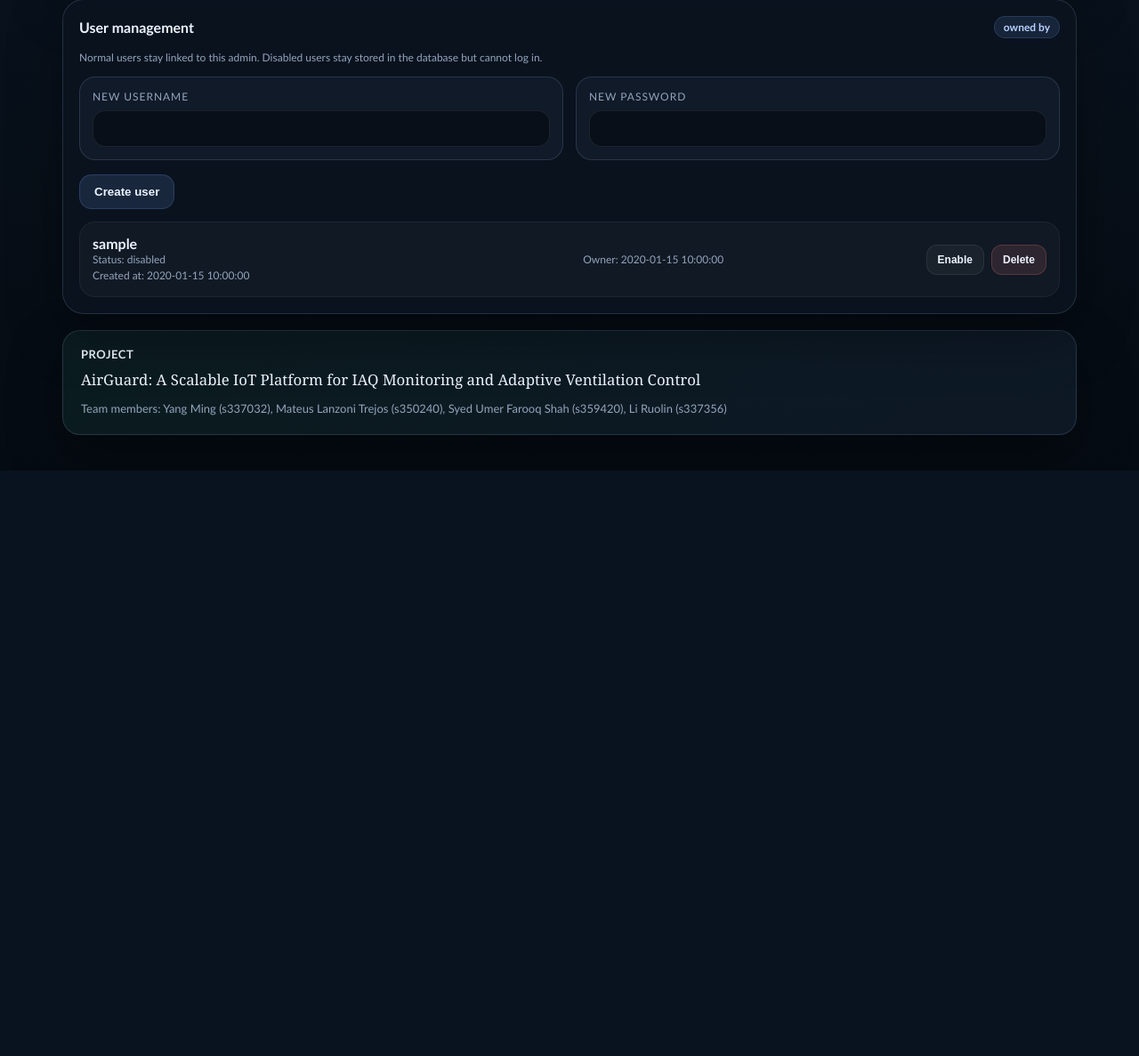
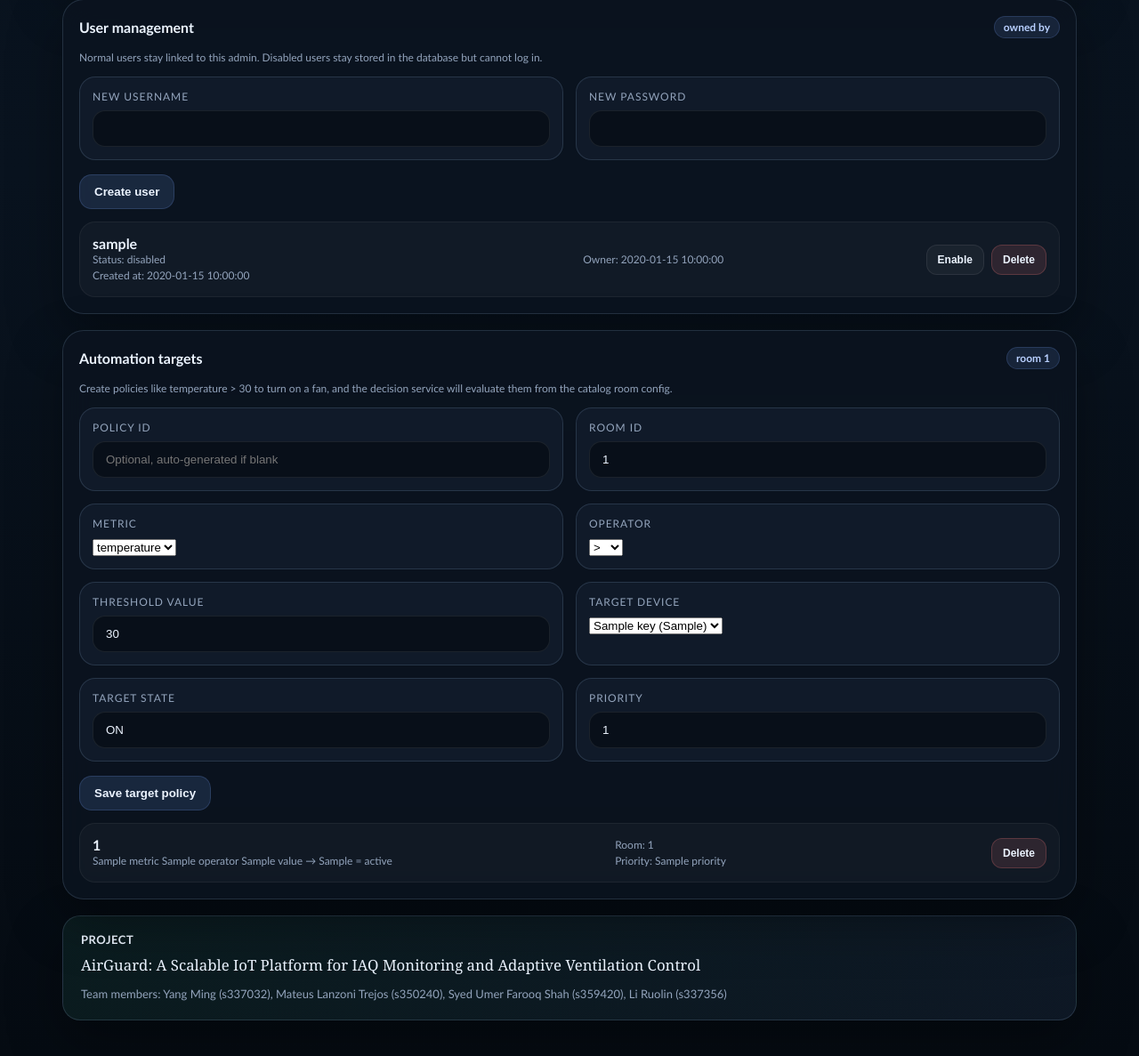
Before and after one commit to MateusLanzoni/IoT-AirQualitySystem, a FastAPI app: template dashboard_service/templates/admin_env.html in a window 1280 px wide. Shown: the part 877-2064 px from the top of the page at 89% size. Before the commit the page ends 1406 px from the top, so only its background shows below. Run offline with FastAPI, Linux system fonts and the light colour scheme; the template is opened without the code that fills it: most values are stand-ins (such as "Sample title", 1, 10 or a date in 2020).

Commit message:
feat: enhance policy management with new target creation and deletion endpoints, update decision logging, and improve UI for automation targets

```diff
--- a/dashboard_service/main.py
+++ b/dashboard_service/main.py
@@ -65,6 +65,9 @@ class AdminEnvUpdate(BaseModel):
 class AdminUserCreate(BaseModel):
     username: str = Field(min_length=1)
     password: str = Field(min_length=1)
+
+
+ALLOWED_POLICY_OPERATORS = {">", "<", ">=", "<=", "=="}
 
 def get_service_urls() -> dict[str, str]:
     return {
@@ -182,6 +185,40 @@ def _admin_context() -> dict[str, Any]:
         ],
         "dotenv_path": str(ROOT_DOTENV_PATH),
     }
+
+
+def _build_policy_id(room_id: str, metric: str, operator: str, value: float, target_device: str) -> str:
+    raw = f"{room_id}_{metric}_{operator}_{value}_{target_device}"
+    slug = re.sub(r"[^a-zA-Z0-9]+", "_", raw).strip("_").lower()
+    stamp = datetime.now(timezone.utc).strftime("%Y%m%d%H%M%S")
+    return f"policy_{slug}_{stamp}"
+
+
+def _normalize_policy_value(value: str) -> float:
+    try:
+        return float(value)
+    except Exception as exc:
+        raise HTTPException(status_code=400, detail="Target value must be numeric.") from exc
+
+
+async def _catalog_post(path: str, payload: dict[str, Any]) -> dict[str, Any]:
+    service_urls = get_service_urls()
+    response = await app.state.http.post(f"{service_urls['catalog']}{path}", json=payload)
+    response.raise_for_status()
+    body = response.json()
+    if isinstance(body, dict) and body.get("code", 1) != 0:
+        raise HTTPException(status_code=400, detail=body.get("msg", "Catalog request failed"))
+    return body
+
+
+async def _catalog_delete(path: str) -> dict[str, Any]:
+    service_urls = get_service_urls()
+    response = await app.state.http.delete(f"{service_urls['catalog']}{path}")
+    response.raise_for_status()
+    body = response.json()
+    if isinstance(body, dict) and body.get("code", 1) != 0:
+        raise HTTPException(status_code=400, detail=body.get("msg", "Catalog request failed"))
+    return body
 
 
 def _render_login_context(request: Request, message: str | None = None, error: str | None = None) -> dict[str, Any]:
@@ -447,10 +484,28 @@ async def admin_env(request: Request, message: str | None = None, error: str | N
     if isinstance(current_user, RedirectResponse):
         return current_user
 
+    service_urls = get_service_urls()
+    default_room_id = get_default_room_id()
+    room_snapshot = await _fetch_json(f"{service_urls['catalog']}/room/{default_room_id}")
+    devices_snapshot = await _fetch_json(f"{service_urls['catalog']}/devices")
+    room_data = room_snapshot.get("data", {}) if isinstance(room_snapshot, dict) else {}
+    room_targets = room_data.get("policies", []) if isinstance(room_data, dict) else []
+    all_devices = devices_snapshot.get("data", []) if isinstance(devices_snapshot, dict) else []
+    room_devices = [
+        device
+        for device in all_devices
+        if device.get("room_id") == default_room_id and device.get("category") == "actuator"
+    ]
+    if not room_devices and isinstance(room_data, dict):
+        room_devices = room_data.get("devices", [])
+
     context = _admin_context()
     context["request"] = request
     context["current_user"] = current_user
     context["managed_users"] = auth_store.list_users_for_admin(int(current_user["id"]))
+    context["default_room_id"] = default_room_id
+    context["room_targets"] = room_targets
+    context["room_devices"] = [device for device in room_devices if device.get("category") == "actuator"] or room_devices
     context["dashboard_url"] = "/dashboard"
     context["logout_url"] = "/logout"
     context["message"] = message
@@ -467,6 +522,71 @@ async def update_admin_env(request: Request, payload: AdminEnvUpdate):
     _authorize_admin(payload.password)
     updated_keys = _apply_env_updates(payload.values)
     return {"status": "ok", "updated": updated_keys, "dotenv_path": str(ROOT_DOTENV_PATH)}
+
+
+@app.post("/admin/targets/create")
+async def admin_create_target(
+    request: Request,
+    room_id: str = Form(...),
+    metric: str = Form(...),
+    operator: str = Form(...),
+    value: str = Form(...),
+    target_device: str = Form(...),
+    target_state: str = Form(...),
+    priority: int = Form(1),
+    policy_id: str | None = Form(None),
+):
+    current_user = _require_admin_user(request)
+    if isinstance(current_user, RedirectResponse):
+        return current_user
+
+    room_value = room_id.strip() or get_default_room_id()
+    metric_value = metric.strip().lower()
+    operator_value = operator.strip()
+    target_device_value = target_device.strip()
+    target_state_value = target_state.strip().upper()
+
+    if operator_value not in ALLOWED_POLICY_OPERATORS:
+        return RedirectResponse(_message_url("/admin/env", error="Unsupported target operator."), status_code=303)
+
+    if not target_device_value:
+        return RedirectResponse(_message_url("/admin/env", error="Target device is required."), status_code=303)
+
+    payload = {
+        "policy_id": policy_id.strip() if policy_id and policy_id.strip() else _build_policy_id(room_value, metric_value, operator_value, _normalize_policy_value(value), target_device_value),
+        "room_id": room_value,
+        "metric": metric_value,
+        "operator": operator_value,
+        "value": _normalize_policy_value(value),
+        "target_device": target_device_value,
+        "target_state": target_state_value,
+        "priority": priority,
+    }
+
+    try:
+        await _catalog_post("/policies", payload)
+    except HTTPException as exc:
+        return RedirectResponse(_message_url("/admin/env", error=str(exc.detail)), status_code=303)
+    except Exception as exc:
+        return RedirectResponse(_message_url("/admin/env", error=f"Unable to save target: {exc}"), status_code=303)
+
+    return RedirectResponse(_message_url("/admin/env", message="Target saved."), status_code=303)
+
+
+@app.post("/admin/targets/{policy_id}/delete")
+async def admin_delete_target(request: Request, policy_id: str):
+    current_user = _require_admin_user(request)
+    if isinstance(current_user, RedirectResponse):
+        return current_user
+
+    try:
+        await _catalog_delete(f"/policies/{policy_id}")
+    except HTTPException as exc:
+        return RedirectResponse(_message_url("/admin/env", error=str(exc.detail)), status_code=303)
+    except Exception as exc:
+        return RedirectResponse(_message_url("/admin/env", error=f"Unable to delete target: {exc}"), status_code=303)
+
+    return RedirectResponse(_message_url("/admin/env", message="Target deleted."), status_code=303)
 
 
 @app.post("/admin/users/create")
--- a/dashboard_service/templates/admin_env.html
+++ b/dashboard_service/templates/admin_env.html
@@ -259,6 +259,43 @@
       margin-top: 14px;
     }
 
+    .policy-grid {
+      display: grid;
+      grid-template-columns: repeat(2, minmax(0, 1fr));
+      gap: 14px;
+      margin-top: 14px;
+    }
+
+    .policy-list {
+      display: grid;
+      gap: 12px;
+      margin-top: 14px;
+    }
+
+    .policy-row {
+      display: grid;
+      grid-template-columns: minmax(0, 1.4fr) minmax(0, 1fr) auto;
+      gap: 12px;
+      align-items: center;
+      padding: 14px;
+      border-radius: 18px;
+      border: 1px solid rgba(255, 255, 255, 0.05);
+      background: rgba(255, 255, 255, 0.03);
+    }
+
+    .policy-row .meta {
+      color: var(--muted);
+      font-size: 12px;
+      line-height: 1.5;
+    }
+
+    .policy-actions {
+      display: flex;
+      gap: 8px;
+      flex-wrap: wrap;
+      justify-content: flex-end;
+    }
+
     .user-row {
       display: grid;
       grid-template-columns: minmax(0, 1.3fr) minmax(0, 0.9fr) auto;
@@ -348,6 +385,9 @@
       .user-row { grid-template-columns: 1fr; }
       .user-actions { justify-content: flex-start; }
       .user-create-grid { grid-template-columns: 1fr; }
+      .policy-grid { grid-template-columns: 1fr; }
+      .policy-row { grid-template-columns: 1fr; }
+      .policy-actions { justify-content: flex-start; }
     }
   </style>
 </head>
@@ -478,6 +518,96 @@
       </div>
     </section>
 
+    <section class="card">
+      <div class="card-title">
+        <span>Automation targets</span>
+        <span class="tag">room {{ default_room_id }}</span>
+      </div>
+      <div class="note">Create policies like temperature &gt; 30 to turn on a fan, and the decision service will evaluate them from the catalog room config.</div>
+
+      <form method="post" action="/admin/targets/create">
+        <div class="policy-grid">
+          <div class="field">
+            <label for="policy-id">Policy id</label>
+            <input id="policy-id" name="policy_id" type="text" placeholder="Optional, auto-generated if blank">
+          </div>
+          <div class="field">
+            <label for="policy-room">Room id</label>
+            <input id="policy-room" name="room_id" type="text" value="{{ default_room_id }}" required>
+          </div>
+          <div class="field">
+            <label for="policy-metric">Metric</label>
+            <select id="policy-metric" name="metric" required>
+              <option value="temperature">temperature</option>
+              <option value="humidity">humidity</option>
+              <option value="co2">co2</option>
+              <option value="pm25">pm25</option>
+            </select>
+          </div>
+          <div class="field">
+            <label for="policy-operator">Operator</label>
+            <select id="policy-operator" name="operator" required>
+              <option value=">">&gt;</option>
+              <option value="<">&lt;</option>
+              <option value=">=">&gt;=</option>
+              <option value="<=">&lt;=</option>
+              <option value="==">==</option>
+            </select>
+          </div>
+          <div class="field">
+            <label for="policy-value">Threshold value</label>
+            <input id="policy-value" name="value" type="number" step="0.1" value="30" required>
+          </div>
+          <div class="field">
+            <label for="policy-target-device">Target device</label>
+            {% if room_devices %}
+            <select id="policy-target-device" name="target_device" required>
+              {% for device in room_devices %}
+              <option value="{{ device.key }}">{{ device.key }}{% if device.device_class %} ({{ device.device_class }}){% endif %}</option>
+              {% endfor %}
+            </select>
+            {% else %}
+            <input id="policy-target-device" name="target_device" type="text" placeholder="fan_1" required>
+            {% endif %}
+          </div>
+          <div class="field">
+            <label for="policy-target-state">Target state</label>
+            <input id="policy-target-state" name="target_state" type="text" value="ON" required>
+          </div>
+          <div class="field">
+            <label for="policy-priority">Priority</label>
+            <input id="policy-priority" name="priority" type="number" value="1" min="1" required>
+          </div>
+        </div>
+        <div class="actions">
+          <button class="button" type="submit">Save target policy</button>
+        </div>
+      </form>
+
+      <div class="policy-list">
+        {% for policy in room_targets %}
+        <div class="policy-row">
+          <div>
+            <div><strong>{{ policy.policy_id }}</strong></div>
+            <div class="meta">{{ policy.metric }} {{ policy.operator }} {{ policy.value }} → {{ policy.target_device }} = {{ policy.target_state }}</div>
+          </div>
+          <div class="meta">
+            Room: {{ policy.room_id }}<br>
+            Priority: {{ policy.priority }}
+          </div>
+          <div class="policy-actions">
+            <form method="post" action="/admin/targets/{{ policy.policy_id }}/delete" onsubmit="return confirm('Delete target {{ policy.policy_id }}?');">
+              <button class="mini-button danger" type="submit">Delete</button>
+            </form>
+          </div>
+        </div>
+        {% endfor %}
+        {% if not room_targets %}
+        <div class="note">No target policies are defined for this room yet.</div>
+        {% endif %}
+      </div>
+    </section>
+
     <footer class="footer">
       <strong>Project</strong>
       <div class="project">AirGuard: A Scalable IoT Platform for IAQ Monitoring and Adaptive Ventilation Control</div>
--- a/requirements.txt
+++ b/requirements.txt
@@ -4,6 +4,8 @@ PyYAML==6.0.1
 pydantic>=2.0.0
 
 aiomqtt==2.3.0
+paho-mqtt==1.6.1
+opentelemetry-api==1.30.0
 
 fastapi>=0.100.0
 uvicorn>=0.23.0
```
Also changed, not shown: decision_service/mqtt_handler.py (+6 -3 lines), decision_service/processor.py (+9 -0 lines), docker-compose.yml (+22 -6 lines), telegram_notifier/main.py (+62 -3 lines), dashboard_service/data/airguard_users.db, mosquitto/data/mosquitto.db.
